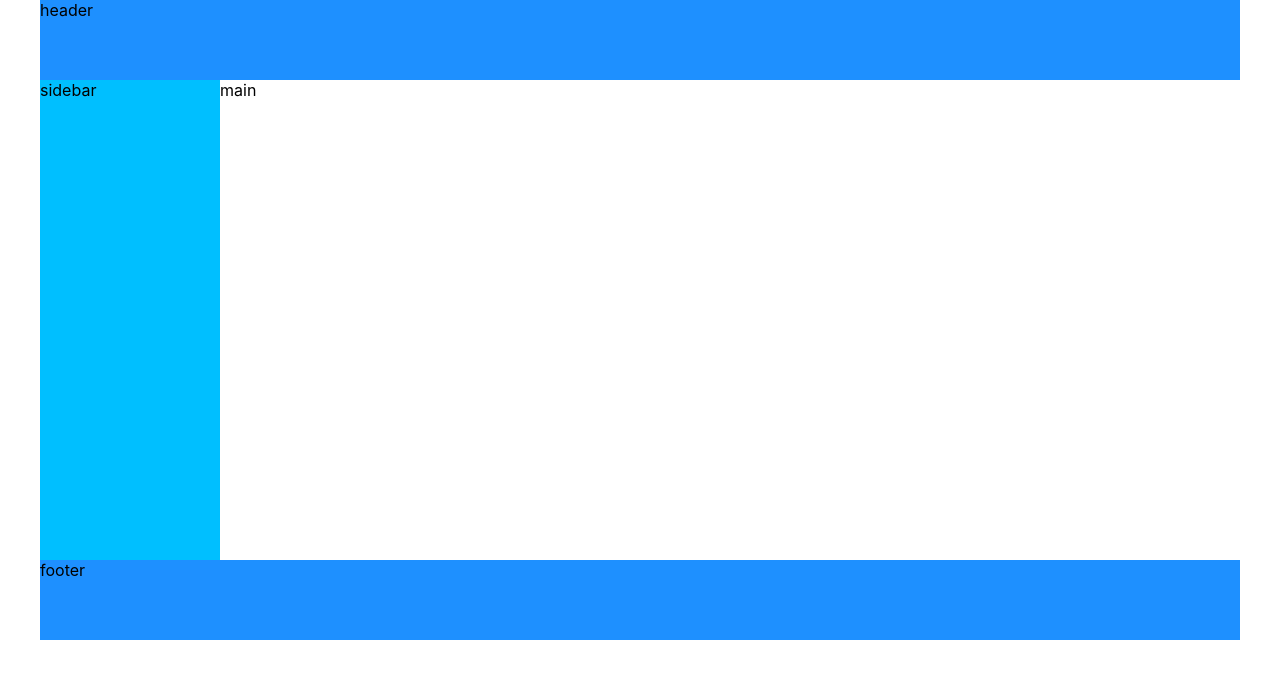
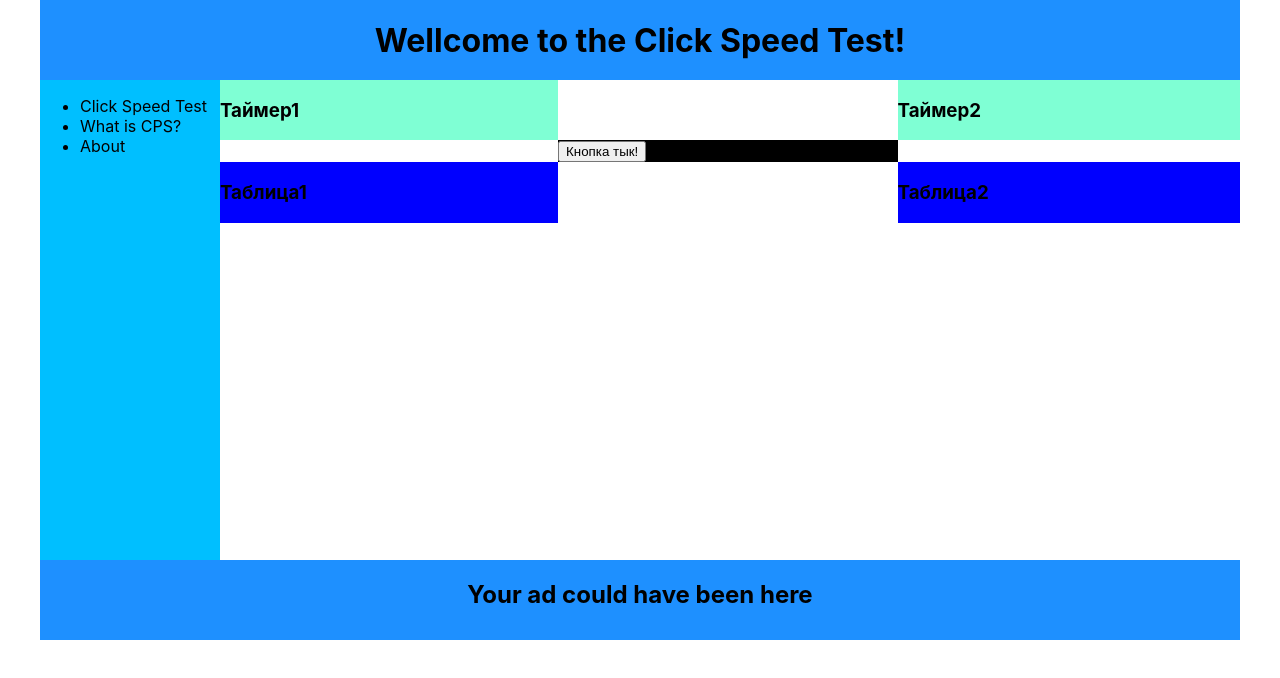
Before and after one commit to ZerruKun/pet-1-click-speed-test, a React (Create React App) app: page / in a window 1280 px wide. Shown: the top 678 px of the page. Built offline with nearby package versions, Linux system fonts and the light colour scheme; the HTML template or start-up script is replaced by a standard one.

Commit message:
Базовое расположение элементов на первой странице. Рабочие стили.

```diff
--- a/src/App.js
+++ b/src/App.js
@@ -4,10 +4,39 @@ import styles from "./App.module.css";
 function App() {
   return (
     <div className={styles.appContainer}>
-      <div className={styles.headerItem}>header</div>
-      <div className={styles.sidebarItem}>sidebar</div>
-      <div className={styles.mainItem}>main</div>
-      <div className={styles.footerItem}>footer</div>
+      <div className={styles.headerItem}>
+        <h1>Wellcome to the Click Speed Test!</h1>
+      </div>
+      <div className={styles.sidebarItem}>
+        <ul>
+          <li>Click Speed Test</li>
+          <li>What is CPS?</li>
+          <li>About</li>
+        </ul>
+      </div>
+      <div className={styles.mainItem}>
+        {/* Пока только для первой страницы */}
+        <div className={styles.cspContainer}>
+          <div className={styles.timeItem1}>
+            <h3>Таймер1</h3>
+          </div>
+          <div className={styles.timeItem2}>
+            <h3>Таймер2</h3>
+          </div>
+          <div className={styles.buttonItem}>
+            <button>Кнопка тык!</button>
+          </div>
+          <div className={styles.tableItem1}>
+            <h3>Таблица1</h3>
+          </div>
+          <div className={styles.tableItem2}>
+            <h3>Таблица2</h3>
+          </div>
+        </div>
+      </div>
+      <div className={styles.footerItem}>
+        <h2>Your ad could have been here</h2>
+      </div>
     </div>
   );
 }
--- a/src/App.module.css
+++ b/src/App.module.css
@@ -4,29 +4,75 @@
     display: grid;
     margin: 0 auto;
     grid-template-areas:
-    "h h"
-    "s m"
-    "f f";
+    "header header"
+    "sidebar main"
+    "footer footer";
     grid-template-rows: 5em 30em 5em;
     grid-template-columns: 15% 85%;
 }
 
 .headerItem {
-    grid-area: h;
+    grid-area: header;
     background-color:dodgerblue;
 }
 
+.headerItem h1 {
+    text-align: center;
+}
+
 .sidebarItem {
-    grid-area: s;
+    grid-area: sidebar;
     background-color:deepskyblue;
 }
 
 .mainItem {
-    grid-area: m;
+    grid-area: main;
     background-color: white;
 }
 
 .footerItem {
-    grid-area: f;
+    grid-area: footer;
     background-color: dodgerblue;
 }
+
+.footerItem h2 {
+    text-align: center;
+}
+
+/* для первой страницы */
+
+.cspContainer {
+    display: grid;
+    margin: 0 auto;
+    grid-template-areas:
+    "time1 . time2"
+    ". button ."
+    "table1 . table2";
+    grid-template-rows: auto;
+    grid-template-columns: auto;
+}
+
+.timeItem1 {
+    grid-area: time1;
+    background-color: aquamarine;
+}
+
+.timeItem2 {
+    grid-area: time2;
+    background-color: aquamarine;
+}
+
+.buttonItem {
+    grid-area: button;
+    background-color: black;
+}
+
+.tableItem1 {
+    grid-area: table1;
+    background-color: blue;
+}
+
+.tableItem2 {
+    grid-area: table2;
+    background-color: blue;
+}
```
